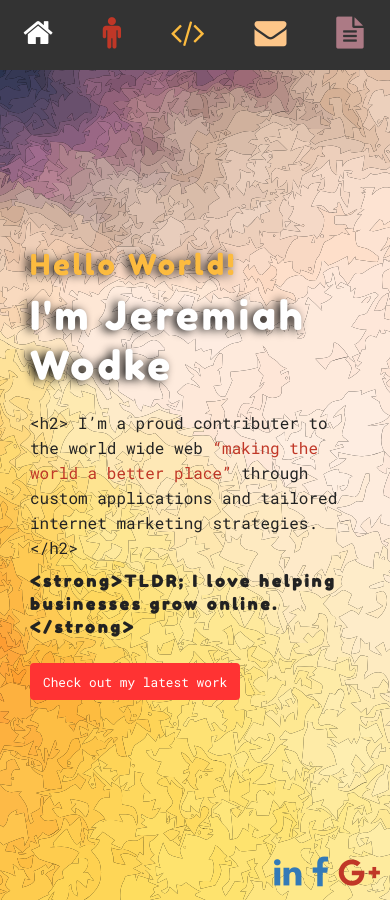
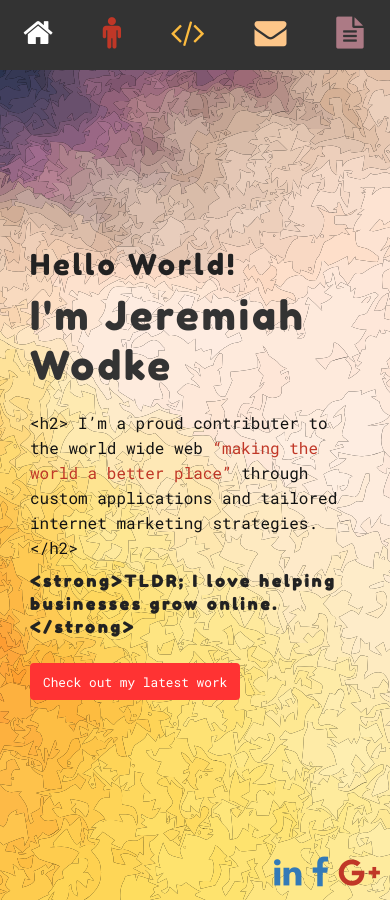
Before and after one commit to JWizerd/2017_personal_portfolio, a Jekyll site: the page built from index.html, in a window 390 px wide. Built offline with Jekyll 4.4.1, drawn with Linux system fonts in a browser that asks for light colours.

Commit message:
flat design on mobile devices for headlines

```diff
--- a/assets/css/main.scss
+++ b/assets/css/main.scss
@@ -185,6 +185,10 @@ h2::after {
   content: "</h2>";
 }
 
+strong {
+  color: #222;
+}
+
 strong::before {
   content: "<strong>";
 }
@@ -203,7 +207,7 @@ p::after {
 
 p::before, p::after {
   display: block;
-  color: black;
+  color: #333;
   margin-left: -20px;
 }
 
@@ -229,7 +233,7 @@ body {
   /* the slash allows bg size cover to be added to shorthand */
   background-color: black;
   @extend .full-window;
-  color: #222;
+  color: #111;
   height: 100vh;
 }
 
@@ -462,6 +466,10 @@ Media Queries
 }
 
 @media all and (max-width: 991px) {
+  .my-name, .hello, .subpage-title {
+    text-shadow: none;
+  }
+
   .about-tech {
     display: none;
   }
@@ -477,12 +485,13 @@ Media Queries
 
   .hello {
     font-size: 1.8em;
+    color: #222;
   }
 
   .my-name {
     font-size: 3em;
     margin-top: 0;
-    color: white;
+    color: #333;
   }
 
   .subpage-title {
```
Also changed, not shown: 1 other file.
